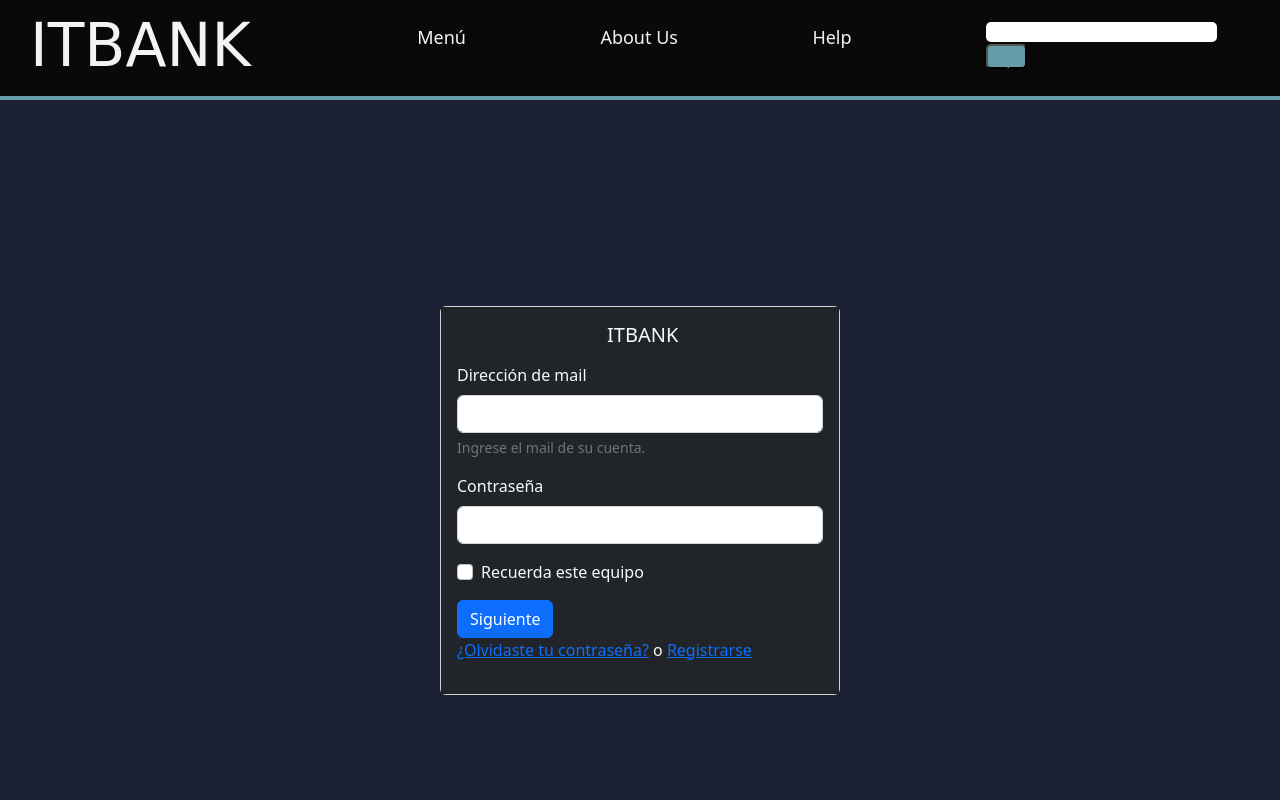
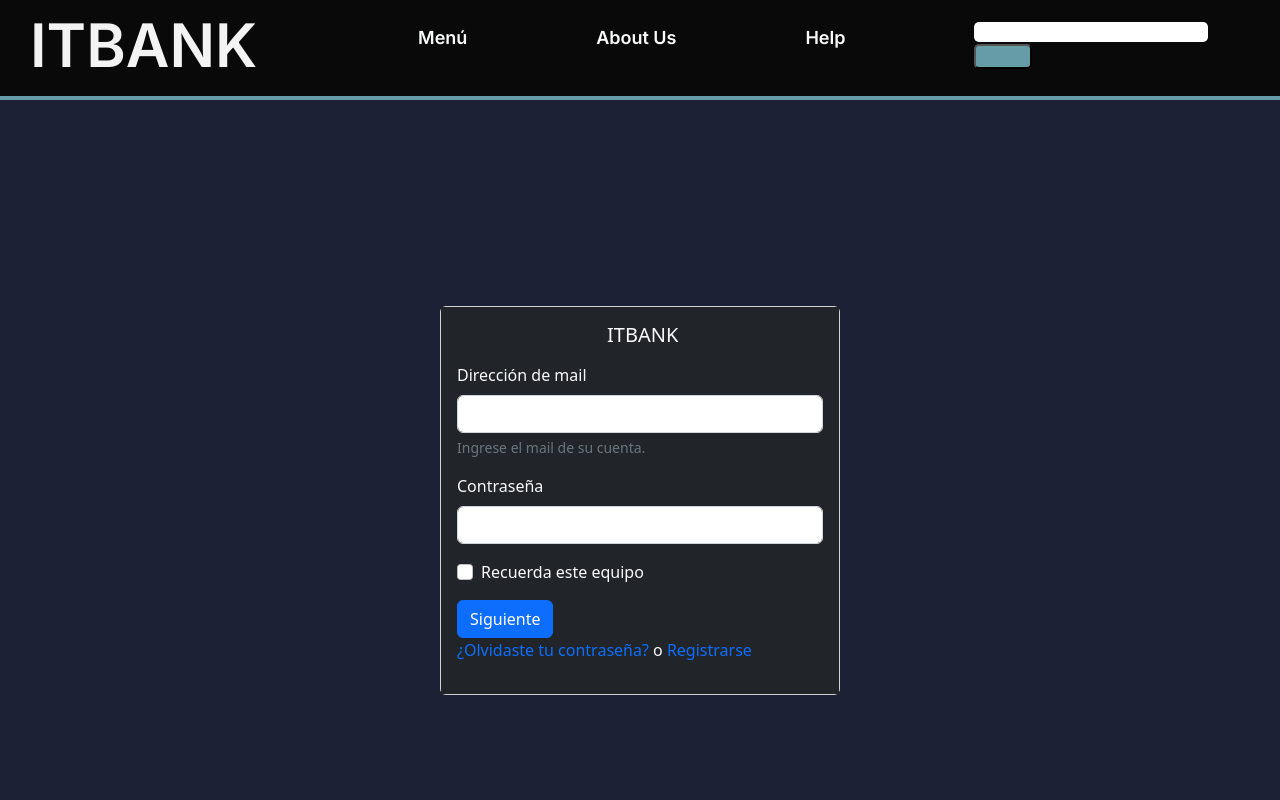
Before and after one commit to ticopycs/ITBANK-FSDC-4, a plain HTML site: page index.html in a window 1280 px wide. Shown: the top 800 px of the page. Drawn offline with nearby package versions, Linux system fonts and the light colour scheme.

Commit message:
cambios importantes de media quieries y font

```diff
--- a/index.html
+++ b/index.html
@@ -7,25 +7,36 @@
     <link rel="stylesheet" href="style.css">
     <link href="https://cdn.jsdelivr.net/npm/bootstrap@5.2.0-beta1/dist/css/bootstrap.min.css" rel="stylesheet" integrity="sha384-0evHe/X+R7YkIZDRvuzKMRqM+OrBnVFBL6DOitfPri4tjfHxaWutUpFmBp4vmVor" crossorigin="anonymous">
     <script src="https://cdn.jsdelivr.net/npm/bootstrap@5.2.0-beta1/dist/js/bootstrap.min.js" integrity="sha384-kjU+l4N0Yf4ZOJErLsIcvOU2qSb74wXpOhqTvwVx3OElZRweTnQ6d31fXEoRD1Jy" crossorigin="anonymous"></script>
+    <link rel="preconnect" href="https://fonts.googleapis.com">
+    <link rel="preconnect" href="https://fonts.gstatic.com" crossorigin>
+    <link href="https://fonts.googleapis.com/css2?family=Bebas+Neue&family=Comic+Neue:wght@700&family=Inter:wght@600&display=swap" rel="stylesheet">
     <title>ITBANK</title>
 </head>
 <body>
+
     <div class="header">
         <div class="header-conteiner">
             <div class="logo">
-                <a href="VanAckereMA.html">ITBANK</a>
+                <a href="VanAckereMA.html" class="titulo">ITBANK</a>
             </div>
             <ul class="conteiner-listas">
-                <li> Menú</li>
-                <li>About Us</li>
-                <li>Help</li>
+                <li>
+                    <a href="#" class="link-light ">Menú</a>
+                </li>
+                <li>
+                    <a href="#" class="link-light d-none d-lg-block"> About Us</a>
+                </li>
+                <li>
+                  <a href="#" class="link-light d-none d-lg-block"> Help</a>
+                </li>
             </ul>
-            <div class="conteiner-buscador">
+            <div class="conteiner-buscador d-none d-lg-block">
                 <input type="text">
-                <button>Lupa</button>
+                <button>Buscar</button>
             </div>
         </div>
     </div>
+
     <!-- cuerpo de la página-->
     <section>
         <div class="container d-flex justify-content-center align-items-center vh-100">
--- a/style.css
+++ b/style.css
@@ -22,6 +22,10 @@ body {
 
 }
 
+a:link{
+    text-decoration: solid;
+}
+
 section{
     background-color: rgb(29, 33, 54);
 }
@@ -33,6 +37,7 @@ section{
     width: 100vw;
     height: 100px;
     border-bottom: 4px solid var(--overlay);
+    font-family: 'Inter', sans-serif;
 }
 /* Encabezado */
 .header-conteiner {
@@ -43,9 +48,10 @@ section{
 .logo a {
     text-decoration: none;
     color: var(--fondo);
-    font-family: 'Koulen', cursive;
+    font-family: 'Bebas Neue', 'Courier New', Courier, monospace, sans-serif,;
     font-size: 60px;
     padding-left: 30px;
+
 }
 
 .conteiner-listas {
```
